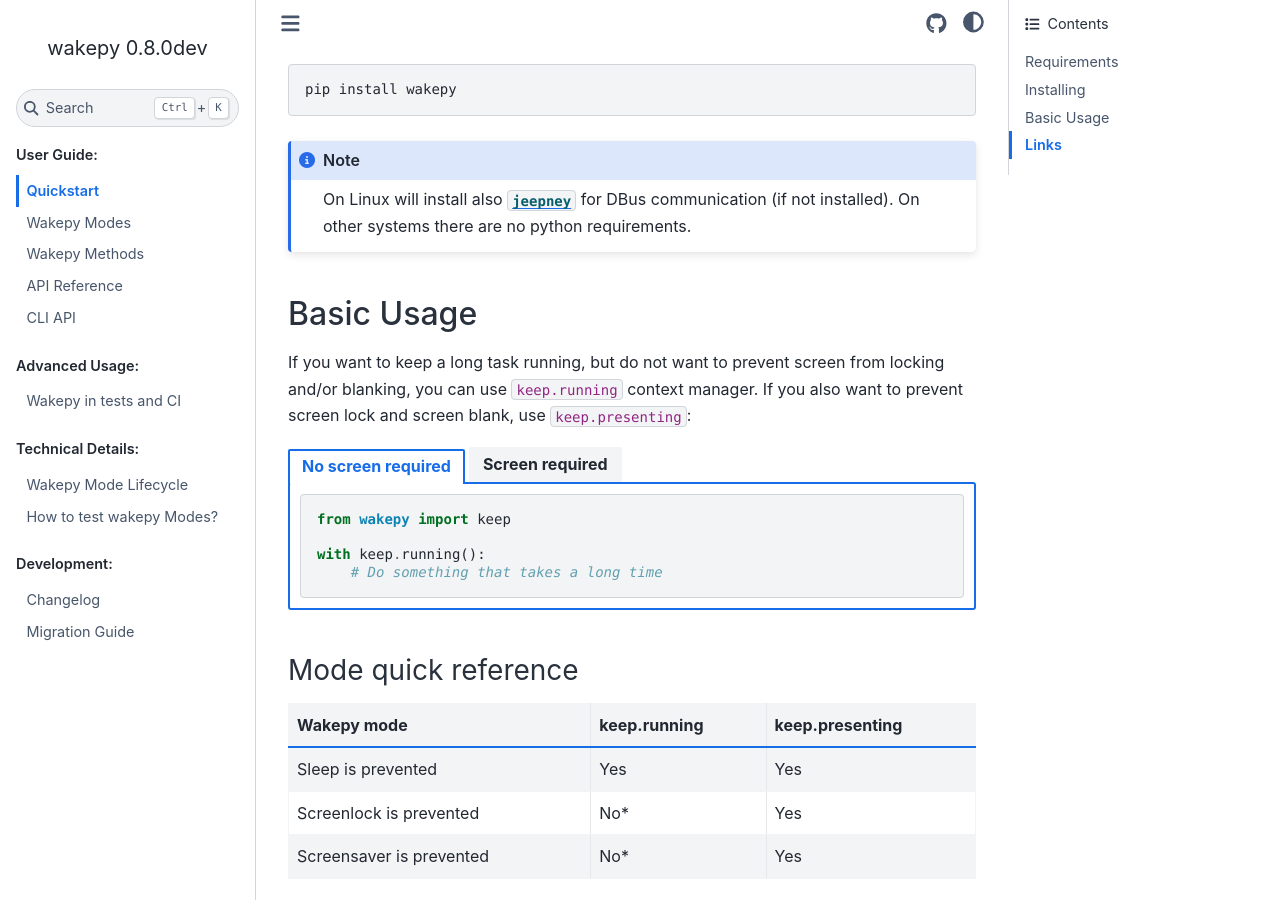
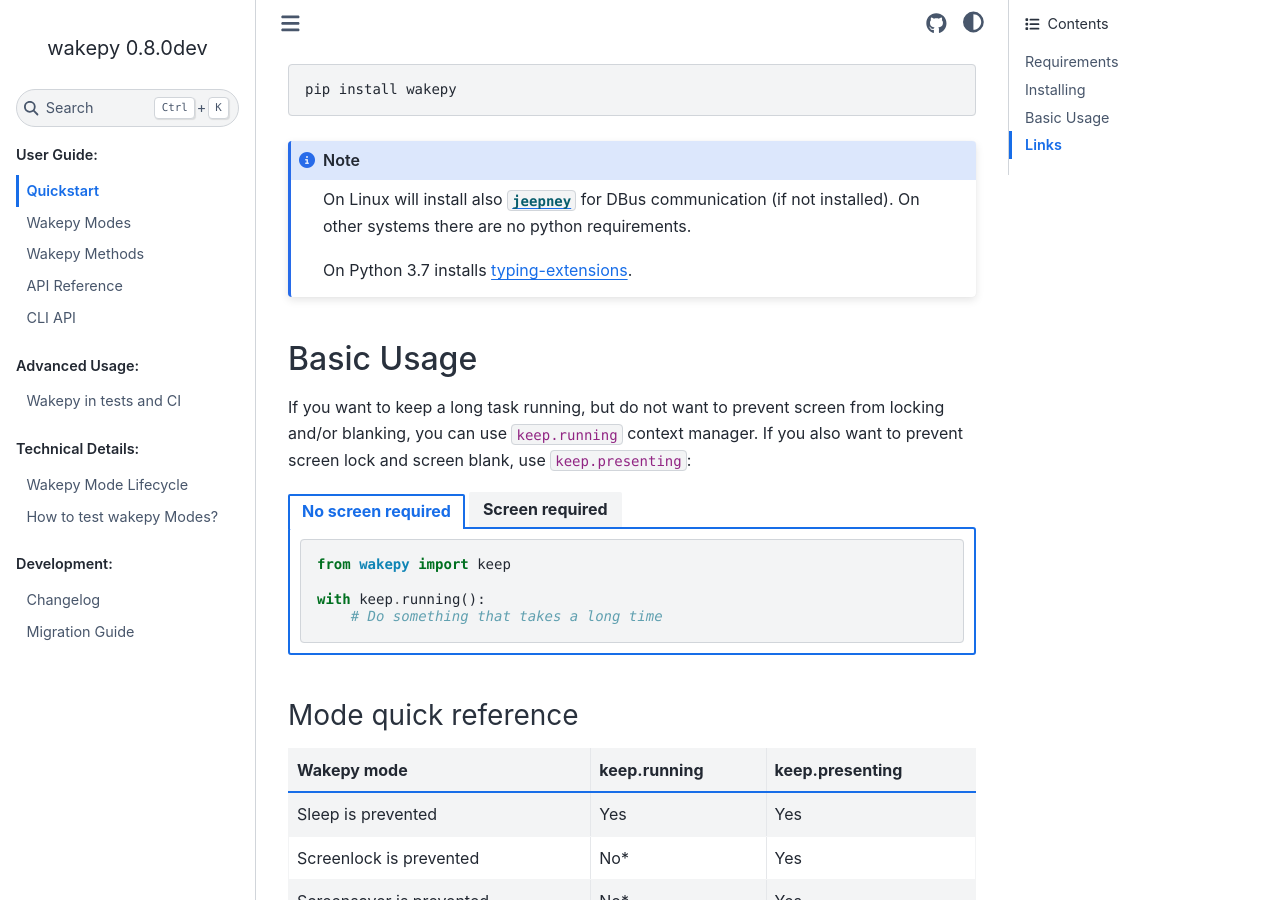
Before and after one commit to fohrloop/wakepy, a Sphinx documentation site: the page built from docs/source/index.md, in a window 1280 px wide and 900 px high, scrolled down 349 px. Built offline with Sphinx 7.4.7 and the Sphinx Book theme 1.1.4, drawn with Linux system fonts in a browser that asks for light colours.

Commit message:
add mention about installing typing-extensions

````diff
--- a/docs/source/index.md
+++ b/docs/source/index.md
@@ -16,6 +16,8 @@
 
 ```{note}
 On Linux will install also **[`jeepney`](https://jeepney.readthedocs.io/)** for DBus communication (if not installed). On other systems there are no python requirements.
+
+On Python 3.7 installs [typing-extensions](https://pypi.org/project/typing-extensions/).
 ```
 
 ## Basic Usage
````
Also changed, not shown: README.md (+1 -0 lines).
